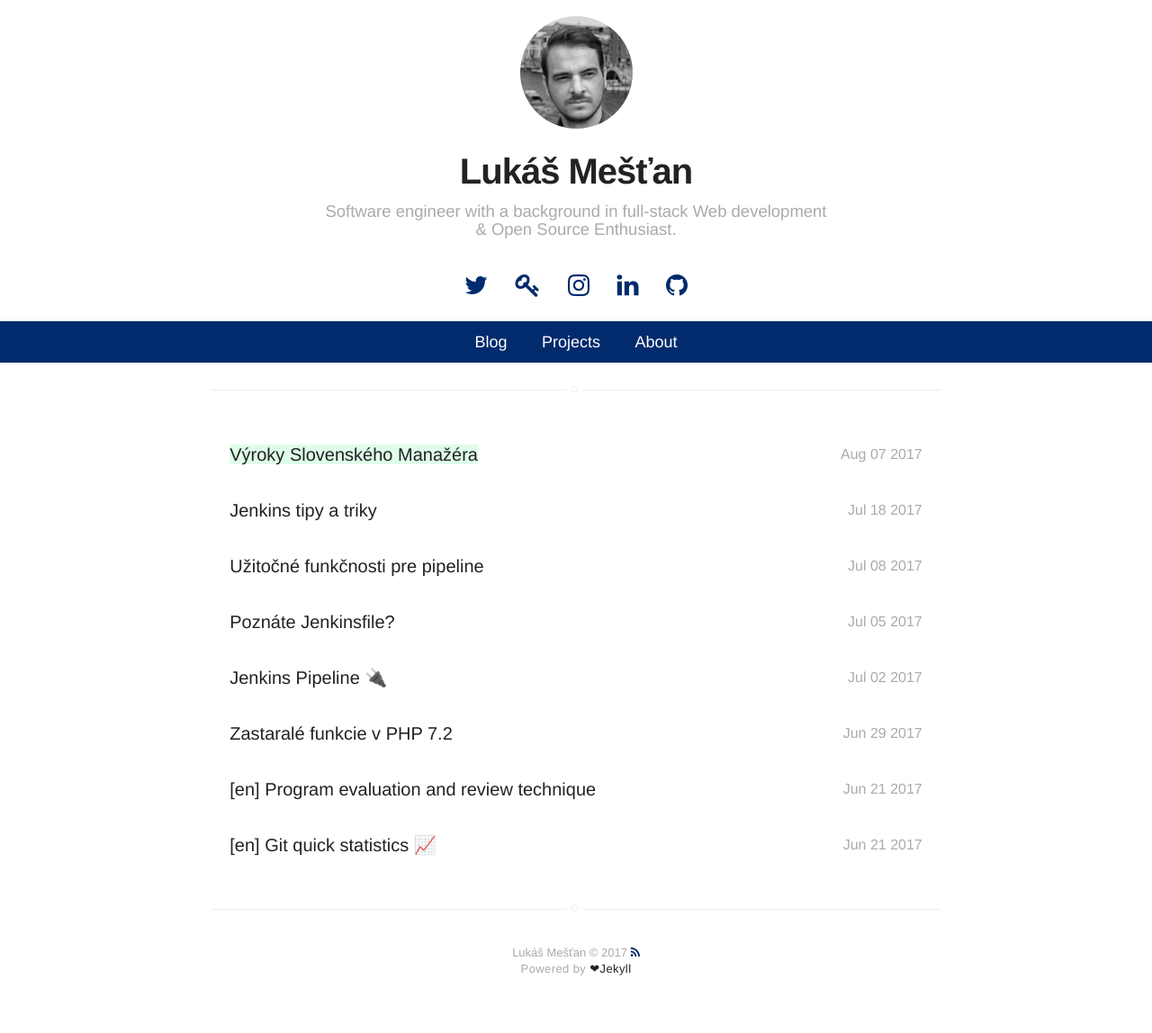
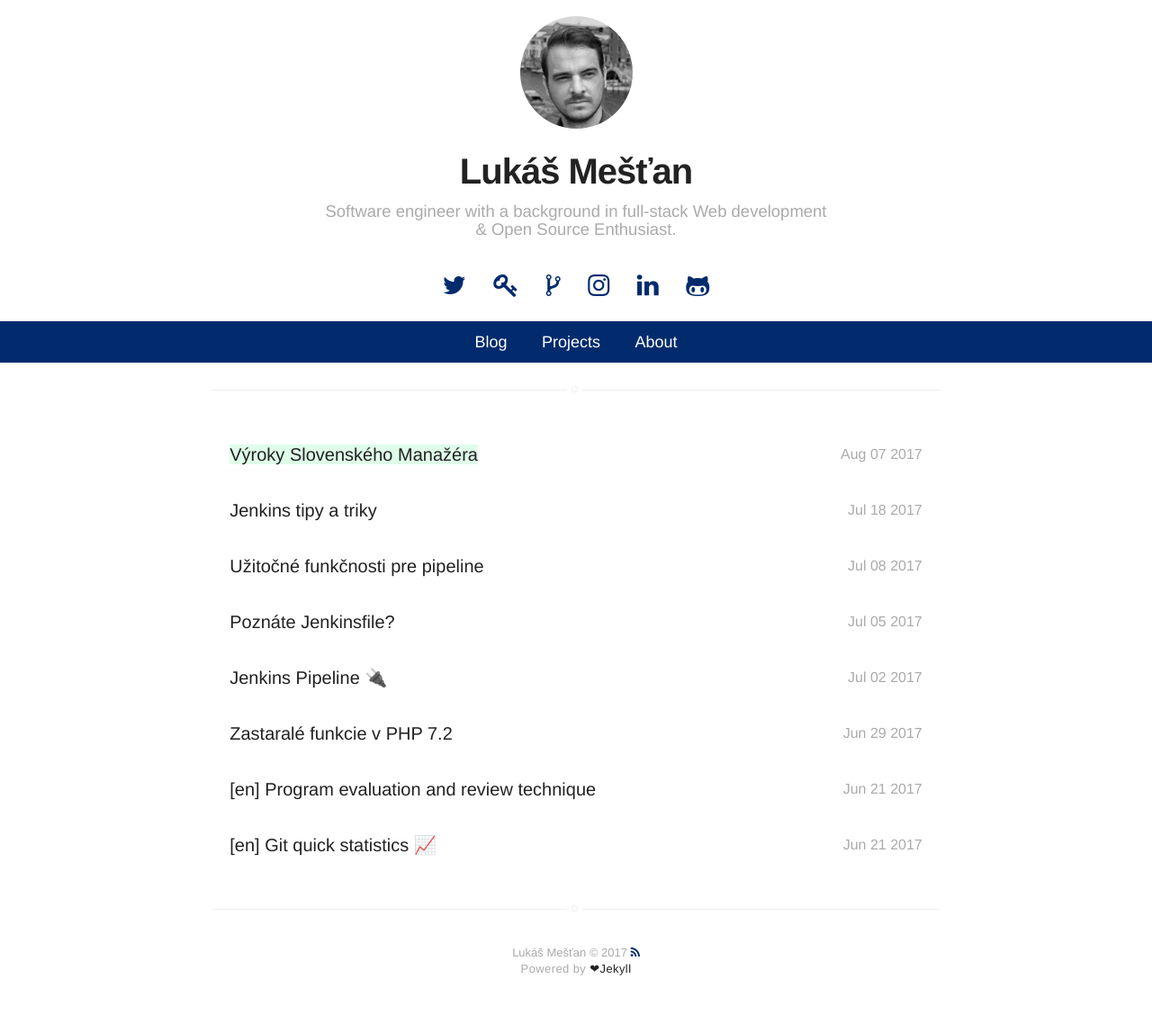
Before and after one commit to arzzen/lukasmestan.com, a Jekyll site: the page built from index.html, in a window 1280 px wide. Shown: the whole page at 90% size. Built offline with Jekyll 4.4.1, drawn with Linux system fonts in a browser that asks for light colours; nearby versions of some CDN libraries; emoji names are drawn with the system emoji font.

Commit message:
Update social-links.html

```diff
--- a/_includes/social-links.html
+++ b/_includes/social-links.html
@@ -13,6 +13,10 @@
 
     <a class="btn" title="keybase.io/get" href="https://keybase.io/get/" target="_blank">
         <i class="fa fa-2x fa-key" aria-hidden="true"></i>
+    </a>
+
+    <a class="btn" title="gist.github.com/arzzen" href="https://gist.github.com/arzzen/" target="_blank">
+        <i class="fa fa-2x fa-code-fork " aria-hidden="true"></i>
     </a>
 
     {% if site.google %}
@@ -59,7 +63,7 @@
 
     {% if site.github %}
         <a class="btn" title="github.com/{{ site.github }}" href="https://github.com/{{ site.github }}" target="_blank">
-            <i class="fa fa-2x fa-github" aria-hidden="true"></i>
+            <i class="fa fa-2x fa-github-alt" aria-hidden="true"></i>
         </a>
     {% endif %}
 
```
